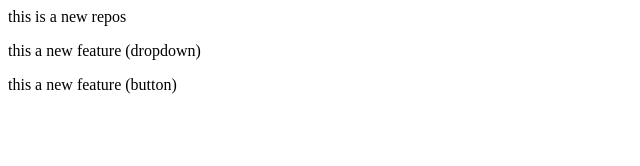
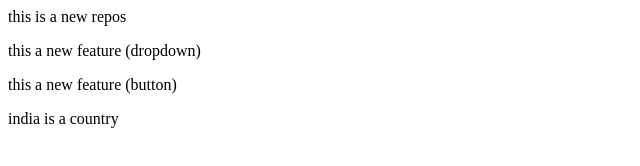
Before and after one commit to pushpak-dev/Localrepo, a plain HTML site: page index.html in a window 1280 px wide. Shown: the whole page, without its empty margins (0-640 px from the left). Drawn offline with Linux system fonts and the light colour scheme.

Commit message:
add new thing

```diff
--- a/index.html
+++ b/index.html
@@ -1,3 +1,4 @@
 <p>this is a new repos</p>
 <p>this a new feature (dropdown)</p>
 <p>this a new feature (button)</p>
+<p>india is a country</p>
```
